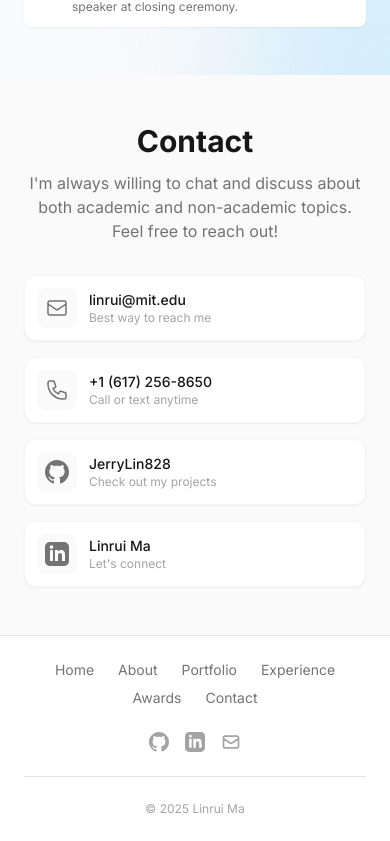
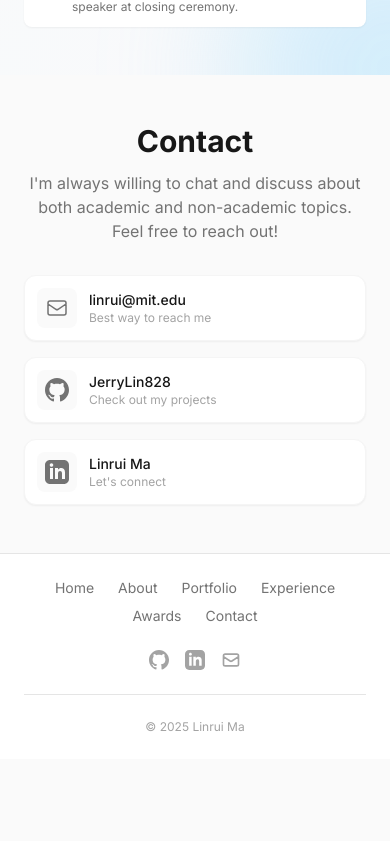
Before and after one commit to JerryLin828/JerryLin828.github.io, a Next.js app: page / in a window 390 px wide. Shown: the part 6454-7295 px from the top of the page. After the commit the page ends 7213 px from the top, so only its background shows below. Built offline with nearby package versions, Linux system fonts and the light colour scheme; a web font is replaced by a local one.

Commit message:
Removed Phone Number

```diff
--- a/components/ContactSection.tsx
+++ b/components/ContactSection.tsx
@@ -11,17 +11,6 @@
     icon: (
       <svg className="w-6 h-6" fill="none" stroke="currentColor" viewBox="0 0 24 24">
         <path strokeLinecap="round" strokeLinejoin="round" strokeWidth={1.5} d="M3 8l7.89 5.26a2 2 0 002.22 0L21 8M5 19h14a2 2 0 002-2V7a2 2 0 00-2-2H5a2 2 0 00-2 2v10a2 2 0 002 2z" />
-      </svg>
-    ),
-  },
-  {
-    name: 'Phone',
-    href: 'tel:+16172568650',
-    label: '+1 (617) 256-8650',
-    description: 'Call or text anytime',
-    icon: (
-      <svg className="w-6 h-6" fill="none" stroke="currentColor" viewBox="0 0 24 24">
-        <path strokeLinecap="round" strokeLinejoin="round" strokeWidth={1.5} d="M3 5a2 2 0 012-2h3.28a1 1 0 01.948.684l1.498 4.493a1 1 0 01-.502 1.21l-2.257 1.13a11.042 11.042 0 005.516 5.516l1.13-2.257a1 1 0 011.21-.502l4.493 1.498a1 1 0 01.684.949V19a2 2 0 01-2 2h-1C9.716 21 3 14.284 3 6V5z" />
       </svg>
     ),
   },
```
Also changed, not shown: 1 other file (tests, documents, lock files or other folders).
